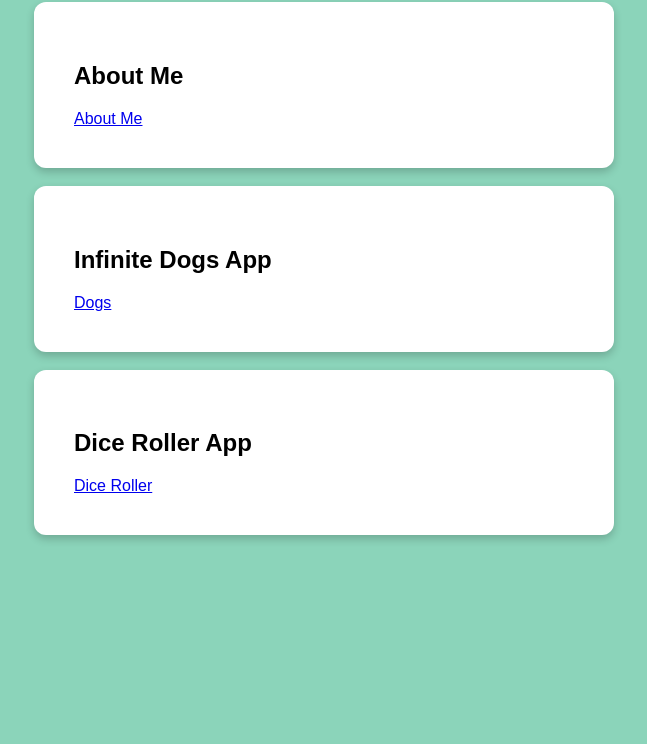
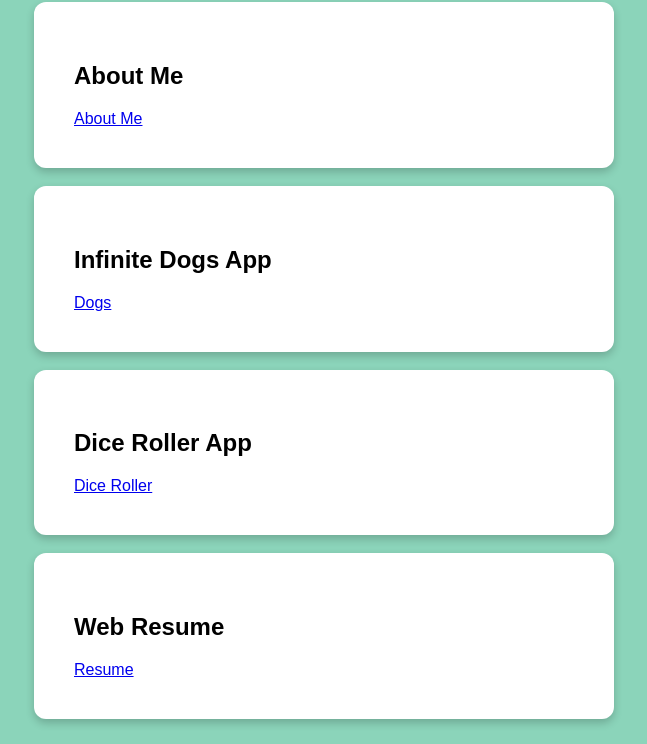
Before and after one commit to Jchave2000/Assignment-Portfolio, a plain HTML site: page index.html in a window 1280 px wide. Shown: the part 103-847 px from the top of the page, without its empty margins (316-963 px from the left). Before the commit the page ends 800 px from the top, so only its background shows below. Drawn offline with Linux system fonts and the light colour scheme.

Commit message:
Adding Web Resume to Portfolio

```diff
--- a/index.html
+++ b/index.html
@@ -24,6 +24,13 @@
         <h2>Dice Roller App</h2>
         <a href="https://dice-roller-jc-aeeah5ftbrexdmd6.canadacentral-01.azurewebsites.net/"
         target="_blank">Dice Roller</a>
+    </div>
+    <br>
+    <div>
+        <h2>Web Resume</h2>
+        <a href="https://web-resume-jc-htffebbvcxd8bsdx.canadacentral-01.azurewebsites.net/"
+        target="_blank">Resume</a>
+    </div>
 </body>
 
 </html>
```
